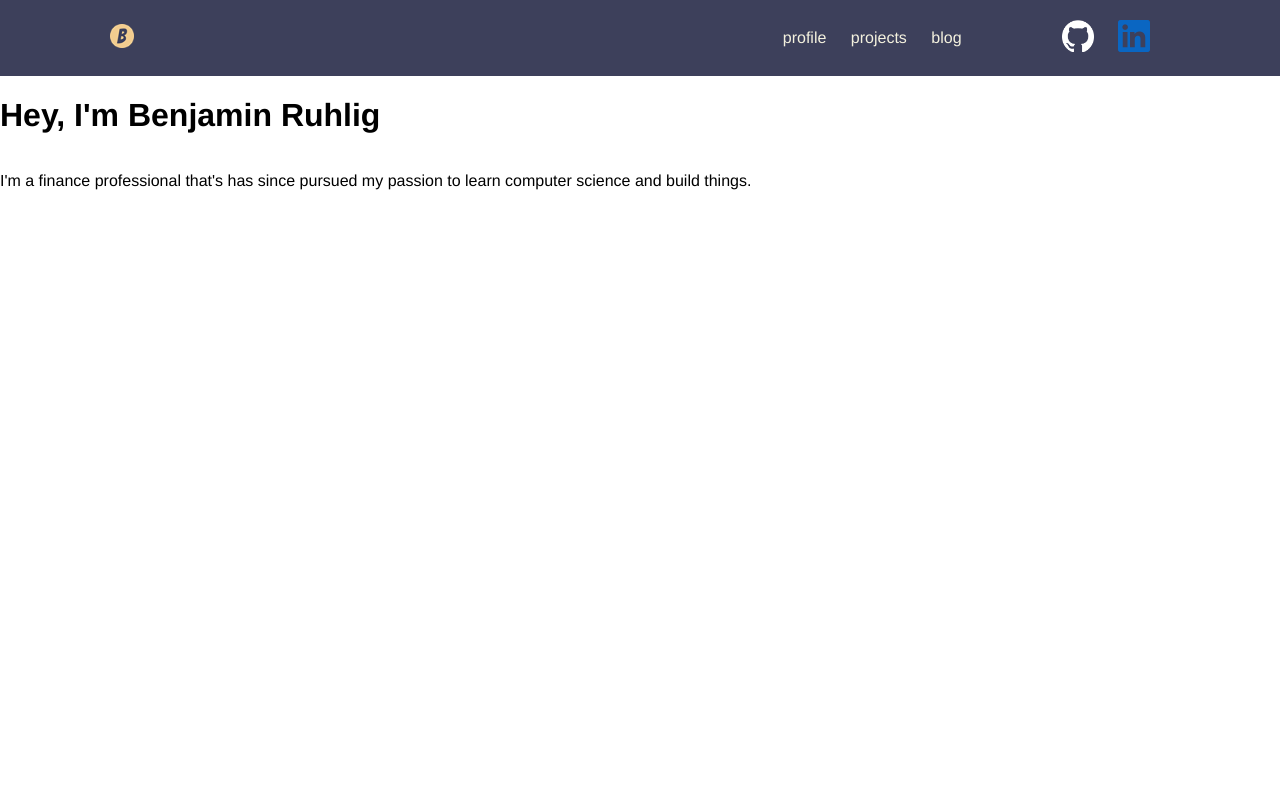
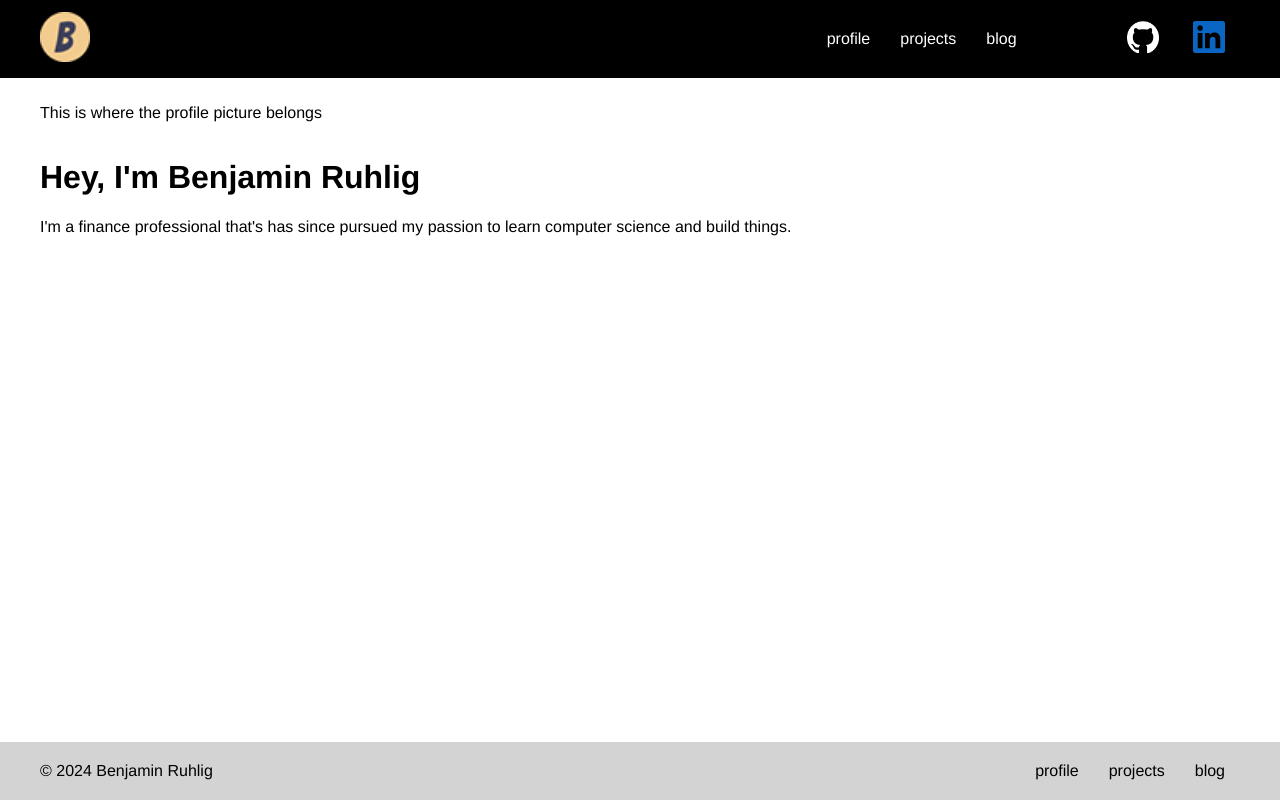
Before and after one commit to ben-ruhlig/svelte-app-profile, a SvelteKit app: page / in a window 1280 px wide. Built offline with nearby package versions, Linux system fonts and the light colour scheme.

Commit message:
Refine website outline and panels

```diff
--- a/src/app.css
+++ b/src/app.css
@@ -1,15 +1,16 @@
 :root {
-    --color-pallete-dark-blue: #3D405B;
-    --color-pallete-very-light-tan: #F4F1DE;
-    --color-pallete-dark-mustard: #F2CC8F;
     --font-size-normal: 16px;
     --font-size-huge: 42px;
+    --page-content-width: 1800px;
 }
-
+html {
+    height: 100%;
+}
 body {
     margin: 0;
     padding: 0;
     font-family: "proxima nova light", "Helvetica Neue", Helvetica, Arial, Sans-serif;
     display: flex;
     flex-direction: column;
+    height: 100%;
 }
--- a/src/routes/+layout.svelte
+++ b/src/routes/+layout.svelte
@@ -7,45 +7,72 @@
 </script>
 
 <style>
-    /* Adjust styles as needed */
-
-    header {
-        background-color: var(--color-pallete-dark-blue);
+    #outside {
+        display:flex;
+        flex-direction: column;
+        height: 100%;
+    }
+    header, footer {
+        background-color: black;
         display: flex;
         flex-direction: row;
         justify-content: space-evenly;
+    }
+    footer {
+        background-color: lightgrey;
+    }
+    header a, footer a {
+        text-decoration: none;
+        margin: 0 15px;
+        color: white;
+    }
+    footer a {
+        color: black;
     }
     nav {
         display: flex;
         justify-content: space-between;
         align-items: center;
-        padding: 10px 20px;
-        width: 1080px;
+        padding: 10px 40px;
+        width: var(--page-content-width);
     }
-    a {
-        text-decoration: none;
-        margin: 0 10px;
-        color: var(--color-pallete-very-light-tan);
+    #favicon, #copyright {
+        margin-left: 0px;
     }
-    .right{
+    #right-internal{
         display: flex;
         justify-content: space-between;
         align-items: center;
         padding: 10px 20px;
+        padding-right: 0px;
     }
     #right-external {
         margin-left: 80px;
     }
+    #body-content {
+        display: flex;
+        flex-direction: column;
+        width: var(--page-content-width);
+        padding: 10px 40px;
+    }
+    #body-outline {
+        display: flex;
+        justify-content: center;
+        height: 100%;
+    }
 </style>
 
+<div id=outside>
+
+    <!-- Top pane of the website -->
     <header>
-    <nav>
+        <nav id=top>
             <!-- Left side: Website favicon linking to home page -->
-        <a href="/">
-            <img src={ Favicon } alt="Website Favicon" style="width: 24px; height: 24px;">
+            <a id=favicon href="/">
+                <img src={ Favicon } alt="Website Favicon" style="width: 50px; height: 50px;">
             </a>
             <!-- Right side: internal & external links -->
-        <div class="right">
+            <div id=right-internal>
                 <!-- Links to internal pages -->
                 <div id=right-internal>
                     <a href="/">profile</a>
@@ -65,8 +92,33 @@
         </nav>
     </header>
 
-<div id=container-body>
+    <!-- Middle content section of the website -->
+    <div id=body-outline>
+        <div id=body-content>
+            <div id=profile-picture>
+                <p>This is where the profile picture belongs</p>
+            </div>
+            <div id=portfolio-highlights>
+                <slot />
+            </div>
+        </div>
+    </div>
+
+    <!-- Bottom pane of the website -->
+    <footer>
+        <nav id=bottom>
+            <!-- Left side: Website favicon linking to home page -->
+            <a id=copyright href="/">&copy 2024 Benjamin Ruhlig</a>
+            <!-- Right side: internal & external links -->
+            <div class="right">
+                <!-- Links to internal pages -->
+                <div id=right-internal>
+                    <a href="/">profile</a>
+                    <a href="/projects">projects</a>
+                    <a href="/blog">blog</a>
+                </div>
+            </div>
+        </nav>
+    </footer>
 
 </div>
-
-<slot />
```
Lines whose indentation alone changed are shown as unchanged.
